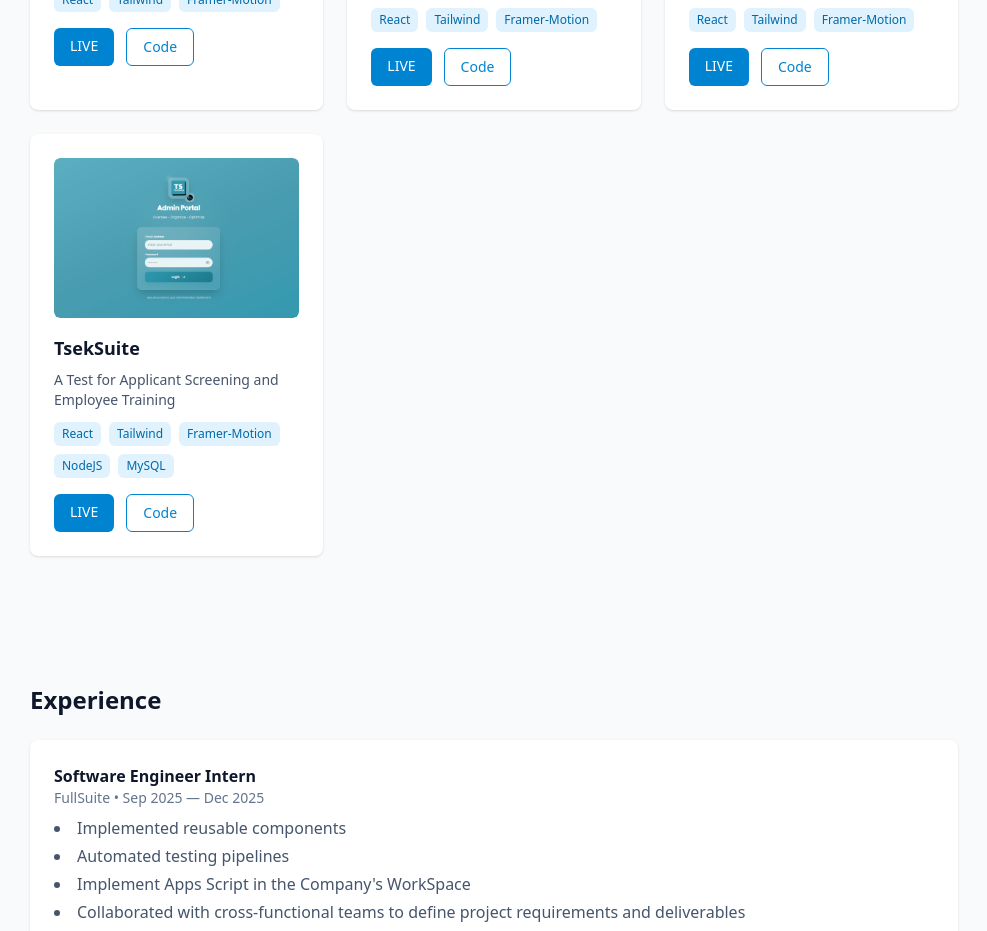
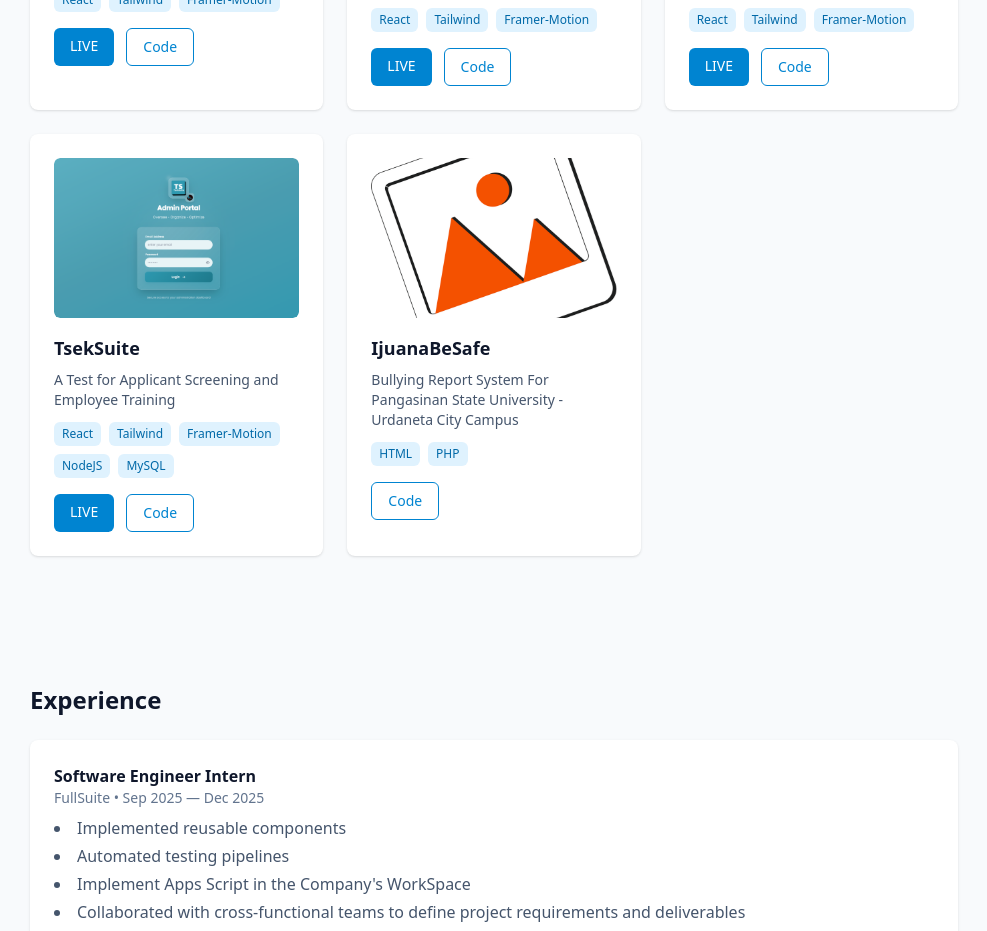
Before and after one commit to neilpascual/Portfolio, a React (Vite) app: page / in a window 1280 px wide. Shown: the part 1940-2871 px from the top of the page, without its empty margins (146-1133 px from the left). Built offline with nearby package versions, Linux system fonts and the light colour scheme.

Commit message:
feat: added images

```diff
--- a/src/data/projects.js
+++ b/src/data/projects.js
@@ -49,8 +49,17 @@ export const projects = [
     desc: 'A Test for Applicant Screening and Employee Training',
     tags: ['Flutter','Dart','Firebase','Google Maps API'],
     // live: 'https://fullsuite.tseksuite.com/auth/login',
-    img: null,
-    code: 'https://github.com/neilpascual/tseksuite-frontend/tree/dev',
+    img: '/projects/no-image.png',
+    code: 'https://github.com/neilpascual/BalungGo',
     category: 'mobile'
   },
+         {
+    title: "IjuanaBeSafe",
+    desc: 'Bullying Report System For Pangasinan State University - Urdaneta City Campus',
+    tags: ['HTML','PHP'],
+    // live: 'https://fullsuite.tseksuite.com/auth/login',
+    img: '/projects/no-image.png',
+    code: 'https://github.com/neilpascual/ijuanabesafe',
+    category: 'web'
+  },
 ];
```
Also changed, not shown: public/projects/no-image.png (added).
